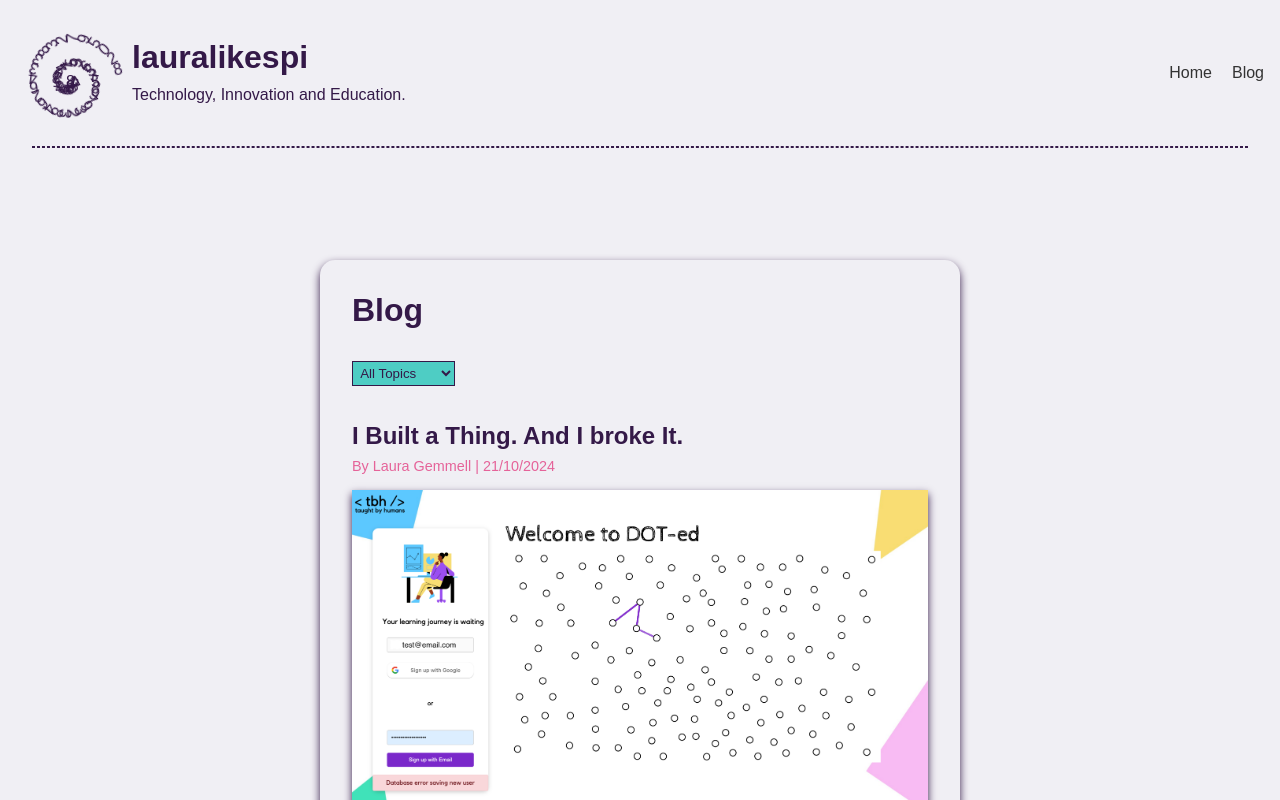
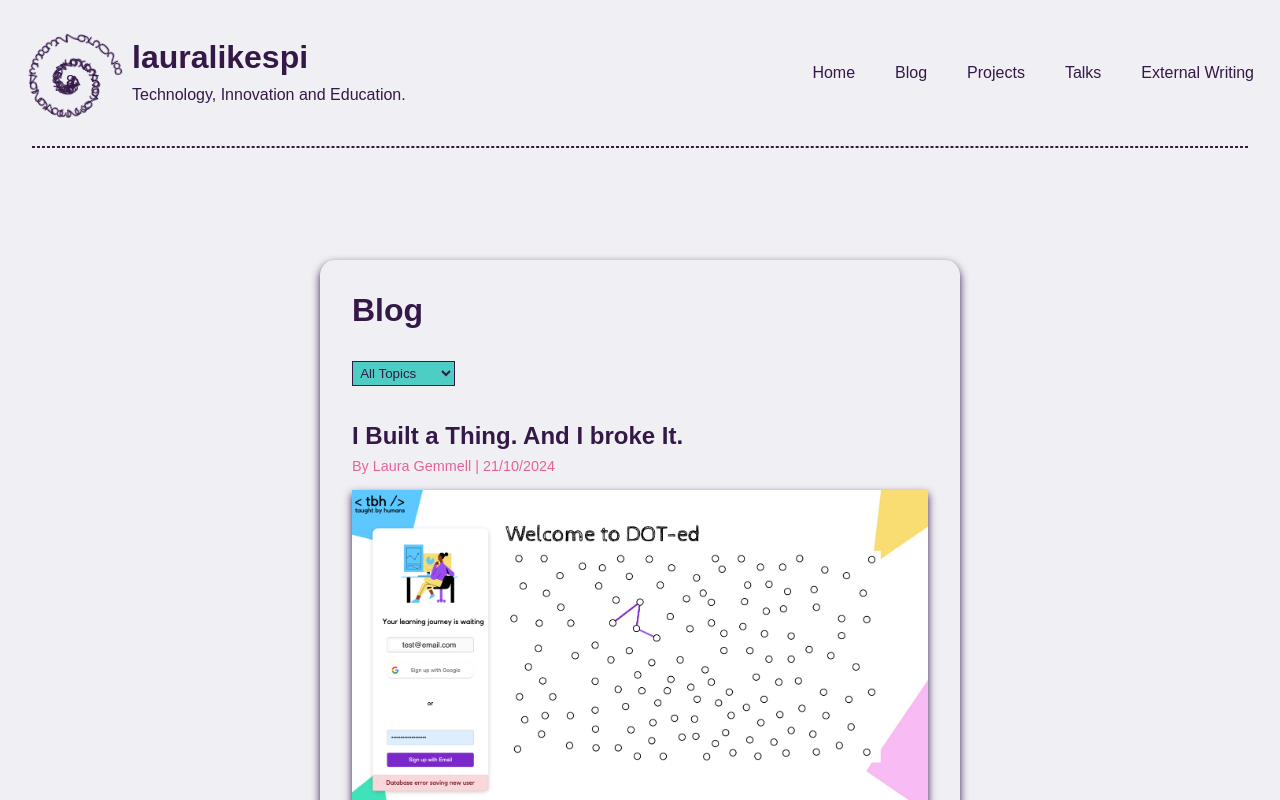
Before and after one commit to lauralikespi/lauralikespi-website, a Next.js app: page /blog in a window 1280 px wide. Shown: the top 800 px of the page. Built offline with nearby package versions, Linux system fonts and the light colour scheme.

Commit message:
fix nav, fix image, fix spelling

```diff
--- a/app/components/Navigation.js
+++ b/app/components/Navigation.js
@@ -1,6 +1,6 @@
 'use client'
 
-import React, { useState } from 'react';
+import React, { useState, useEffect } from 'react';
 import Link from 'next/link';
 import styles from '../styles/Navigation.module.css';
 
@@ -9,17 +9,46 @@ export default function Navigation() {
 
   const toggleMenu = () => {
     setIsOpen(!isOpen);
+    // Toggle body scroll when menu is open/closed
+    document.body.style.overflow = !isOpen ? 'hidden' : '';
   };
+
+  // Close menu when clicking a link
+  const handleLinkClick = () => {
+    setIsOpen(false);
+    document.body.style.overflow = '';
+  };
+
+  // Close menu when pressing Escape key
+  useEffect(() => {
+    const handleEsc = (event) => {
+      if (event.key === 'Escape' && isOpen) {
+        setIsOpen(false);
+        document.body.style.overflow = '';
+      }
+    };
+
+    window.addEventListener('keydown', handleEsc);
+    return () => {
+      window.removeEventListener('keydown', handleEsc);
+    };
+  }, [isOpen]);
 
   return (
     <nav className={styles.nav}>
-      <button className={styles.burgerButton} onClick={toggleMenu}>
+      <button
+        className={`${styles.burgerButton} ${isOpen ? styles.open : ''}`}
+        onClick={toggleMenu}
+        aria-label="Toggle navigation menu"
+      >
         <span className={styles.burgerIcon}></span>
       </button>
       <ul className={`${styles.navList} ${isOpen ? styles.open : ''}`}>
-        <li><Link href="/">Home</Link></li>
-        <li><Link href="/blog">Blog</Link></li>
-        {/* Add more navigation items as needed */}
+        <li><Link href="/" onClick={handleLinkClick}>Home</Link></li>
+        <li><Link href="/blog" onClick={handleLinkClick}>Blog</Link></li>
+        <li><Link href="/projects" onClick={handleLinkClick}>Projects</Link></li>
+        <li><Link href="/talks" onClick={handleLinkClick}>Talks</Link></li>
+        <li><Link href="/writing" onClick={handleLinkClick}>External Writing</Link></li>
       </ul>
     </nav>
   );
--- a/app/layout.js
+++ b/app/layout.js
@@ -6,7 +6,7 @@ export const metadata = {
   title: "lauralikespi",
   description: 'Technology, Innovation and Education',
   icons: {
-    icon: '/pi-logo.png',
+    icon: '/images/favicon.png',
 },
 };
 
--- a/app/page.js
+++ b/app/page.js
@@ -10,7 +10,7 @@ export default function Home() {
     <div className={styles.page}>
       <main className={styles.main}>
         <h1>Hello, I&apos;m Laura</h1>
-        <p>Wearing of many hats, including that of a developer, data scientist, educator, writer, researcher, entrepreneur and content creator.</p>
+        <p>Wearer of many hats, including that of a developer, data scientist, educator, writer, researcher, entrepreneur and content creator.</p>
 
         <div>
           <Image
--- a/app/styles/Header.module.css
+++ b/app/styles/Header.module.css
@@ -44,8 +44,9 @@
 
 @media (max-width: 768px) {
   .headerTop {
-    flex-direction: column;
+    flex-direction: row;
     align-items: flex-start;
+    padding-top: 2vh;
   }
 
   .logoAndContent {
@@ -55,7 +56,7 @@
 
 @media (max-width: 480px) {
   .logoAndContent {
-    flex-direction: column;
+    flex-direction: row;
     align-items: flex-start;
   }
 
--- a/app/styles/Navigation.module.css
+++ b/app/styles/Navigation.module.css
@@ -2,12 +2,17 @@
   position: relative;
 }
 
+/* Position the burger button at the bottom of the container */
 .burgerButton {
   display: block;
   background: none;
   border: none;
   cursor: pointer;
-    padding: 10px;
+  /* padding: 10px; */
+  position: absolute;
+  bottom: 0;
+  right: 3px; /* Adjust as needed for horizontal position */
+  z-index: 1000; /* Ensure it stays above the full-screen menu */
 }
 
 .burgerIcon,
@@ -29,6 +34,20 @@
   transform: translateY(5px);
 }
 
+/* Transform burger to X when menu is open */
+.open .burgerIcon {
+  background-color: transparent; /* Hide the middle line */
+}
+
+.open .burgerIcon::before {
+  transform: rotate(45deg); /* Create the X */
+}
+
+.open .burgerIcon::after {
+  transform: rotate(-45deg) translateY(-8px) translateX(8px); /* Complete the X */
+}
+
+/* Full screen mobile navigation */
 .navList {
   display: none;
   list-style-type: none;
@@ -36,19 +55,38 @@
   margin: 0;
 }
 
+/* When menu is open, make it fullscreen */
 .navList.open {
-    display: block;
+  display: flex;
+  flex-direction: column;
+  justify-content: center;
+  align-items: center;
+  position: fixed;
+  top: 0;
+  left: 0;
+  width: 100%;
+  height: 100vh;
+  background-color: rgba(255, 255, 255, 0.95); /* Slightly transparent white background */
+  z-index: 999;
 }
 
 .navList li {
-    margin-bottom: 10px;
+  margin-bottom: 20px; /* Increased spacing for mobile */
+  text-align: center;
 }
 
 .navList a {
   text-decoration: none;
-    color: #333;
+  color: var(--text);
+  font-size: 1.5rem; /* Larger font size for mobile menu */
+  padding: 10px;
 }
 
+.navList a:hover {
+  text-decoration: underline;
+}
+
+/* Desktop styles */
 @media (min-width: 768px) {
   .burgerButton {
     display: none;
@@ -56,10 +94,18 @@
 
   .navList {
     display: flex;
+    flex-direction: row;
+    height: auto;
+    background-color: transparent;
+    position: static;
   }
 
   .navList li {
     margin-left: 20px;
     margin-bottom: 0;
   }
+
+  .navList a {
+    font-size: 1rem; /* Reset font size for desktop */
   }
+}
--- a/app/styles/page.module.css
+++ b/app/styles/page.module.css
@@ -78,6 +78,11 @@
   .linkGrid {
     grid-template-columns: 1fr;
   }
+
+  .featuredImage {
+    width: 95vw;
+    height: auto;
+  }
 }
 
 .footer {
```
Also changed, not shown: public/images/favicon.png (added). Lines whose indentation alone changed are shown as unchanged.
